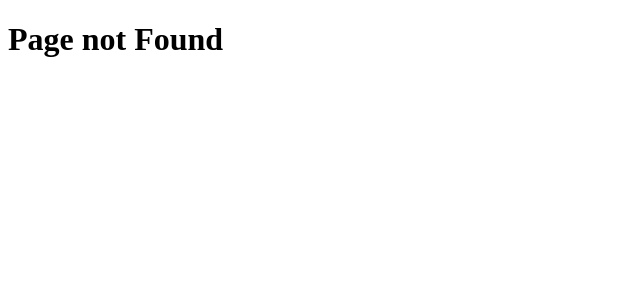
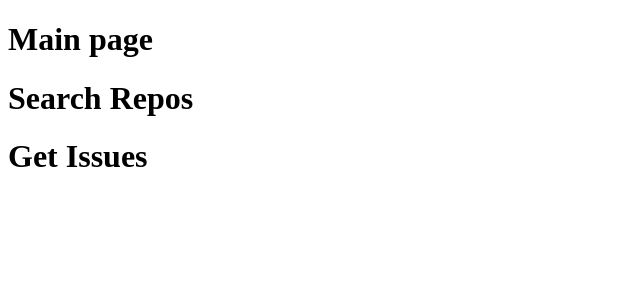
Before and after one commit to syoungee/repo-info-site, a React (Create React App) app: page / in a window 1280 px wide. Before the commit this address had no page. Shown: the top 300 px of the page, without its empty margins (0-640 px from the left). Built offline with nearby package versions, Linux system fonts and the light colour scheme.

Commit message:
feature: main 경로 추가

```diff
--- a/src/App.jsx
+++ b/src/App.jsx
@@ -3,12 +3,14 @@ import { BrowserRouter, Routes, Route } from 'react-router-dom';
 import IssuePage from './pages/IssuePage';
 import Repos from './pages/Repos';
 import NotFound from './pages/NotFound';
+import Main from './pages/Main';
 
 function App() {
   return (
     <BrowserRouter>
       <Routes>
         <Route>
+          <Route path="/" element={<Main />} />
           <Route path="/repos" element={<Repos />} />
           <Route path="/issues" element={<IssuePage />} />
         </Route>
```
